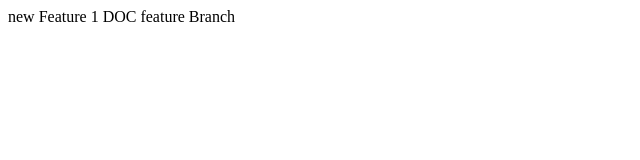
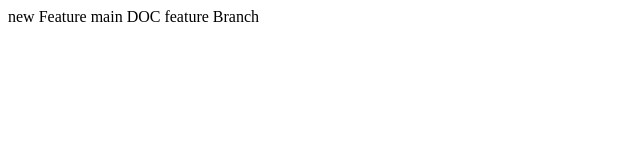
Before and after one commit to BDK57/Git_Course_2, a plain HTML site: page index.html in a window 1280 px wide. Shown: the full height of the page, 0-640 px from the left. Drawn offline with Linux system fonts and the light colour scheme.

Commit message:
new change

```diff
--- a/index.html
+++ b/index.html
@@ -6,6 +6,6 @@
     <title>Document</title>
 </head>
 <body>
-    new Feature 1 DOC feature Branch
+    new Feature main DOC feature Branch
 </body>
 </html>
```
